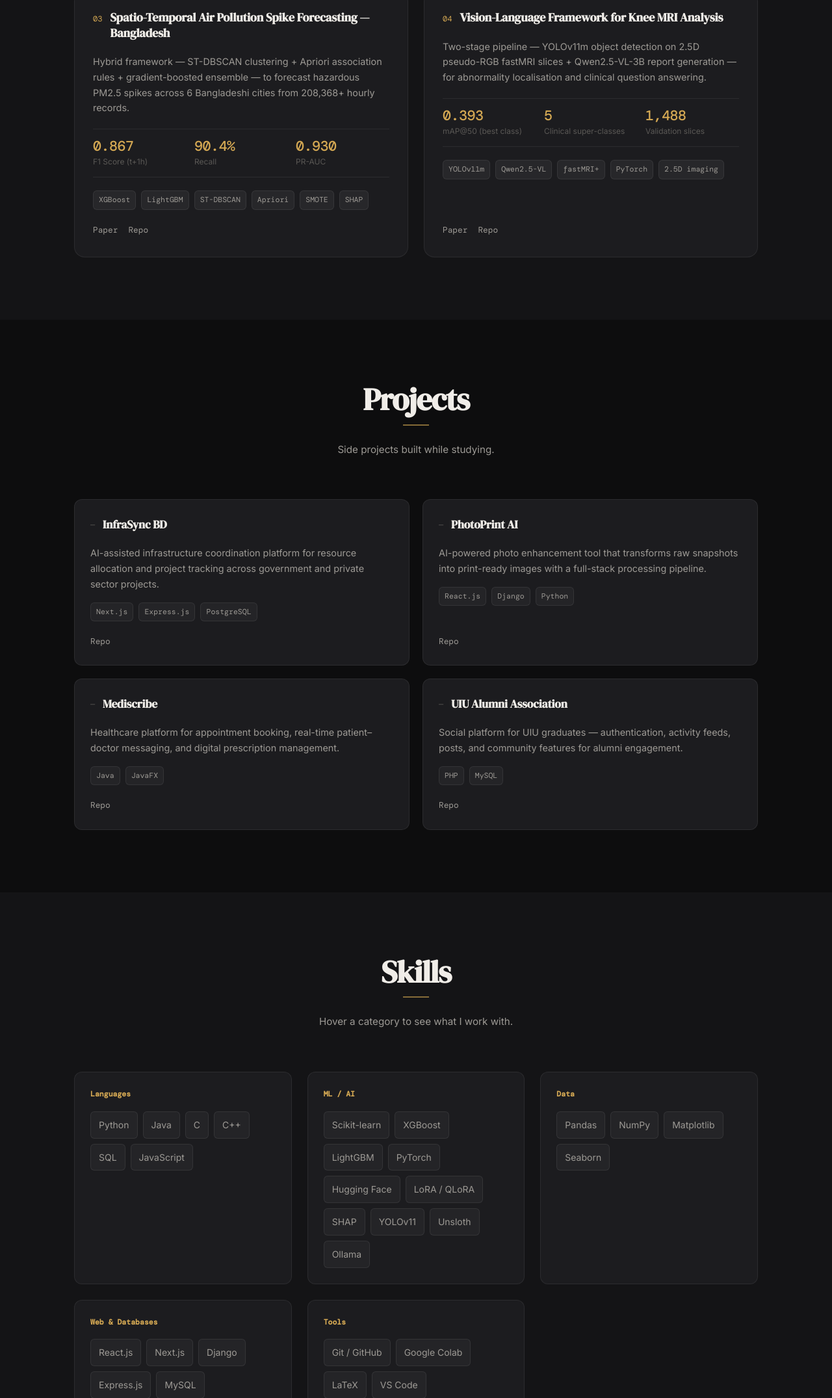
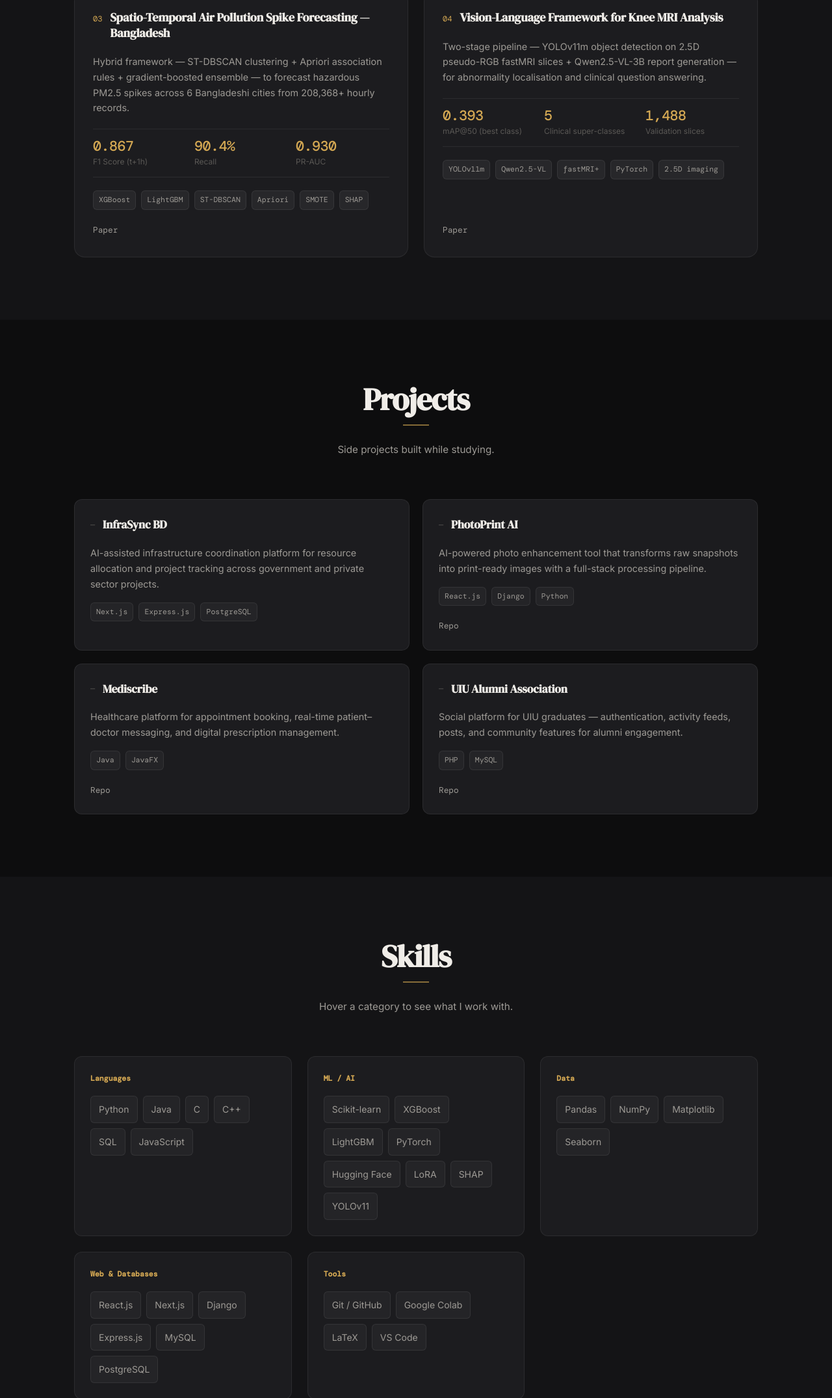
Before and after one commit to mollaomar991/mollaomar, a plain HTML site: page index.html in a window 1280 px wide. Shown: the part 2132-4283 px from the top of the page at 65% size. Drawn offline with nearby package versions, Linux system fonts and the light colour scheme.

Commit message:
Update project repo links and clean up skills

```diff
--- a/index.html
+++ b/index.html
@@ -172,7 +172,7 @@
           </ul>
           <footer class="card-links">
             <a href="papers/stress-prediction.pdf" target="_blank" rel="noopener noreferrer" class="card-link">Paper</a>
-            <!-- TODO -->
+
 
           </footer>
         </article>
@@ -213,8 +213,7 @@
           <footer class="card-links">
             <a href="papers/bangla-prompt-injection.pdf" target="_blank" rel="noopener noreferrer"
               class="card-link">Paper</a>
-            <!-- TODO -->
-            <a href="#" class="card-link">Repo</a>
+
           </footer>
         </article>
 
@@ -254,8 +253,6 @@
           <footer class="card-links">
             <a href="papers/air-pollution-forecasting.pdf" target="_blank" rel="noopener noreferrer"
               class="card-link">Paper</a>
-            <!-- TODO -->
-            <a href="#" class="card-link">Repo</a>
           </footer>
         </article>
 
@@ -293,8 +290,6 @@
           </ul>
           <footer class="card-links">
             <a href="papers/knee-mri.pdf" target="_blank" rel="noopener noreferrer" class="card-link">Paper</a>
-            <!-- TODO -->
-            <a href="#" class="card-link">Repo</a>
           </footer>
         </article>
 
@@ -325,8 +320,7 @@
             <li>PostgreSQL</li>
           </ul>
           <footer class="project-footer">
-            <!-- TODO -->
-            <a href="#" class="card-link">Repo</a>
+
           </footer>
         </article>
 
@@ -345,8 +339,7 @@
             <li>Python</li>
           </ul>
           <footer class="project-footer">
-            <!-- TODO -->
-            <a href="#" class="card-link">Repo</a>
+            <a href="https://github.com/mollaomar991/phototoprint" class="card-link">Repo</a>
           </footer>
         </article>
 
@@ -364,8 +357,7 @@
             <li>JavaFX</li>
           </ul>
           <footer class="project-footer">
-            <!-- TODO -->
-            <a href="#" class="card-link">Repo</a>
+            <a href="https://github.com/mollaomar991/Mediscribe" class="card-link">Repo</a>
           </footer>
         </article>
 
@@ -383,8 +375,7 @@
             <li>MySQL</li>
           </ul>
           <footer class="project-footer">
-            <!-- TODO -->
-            <a href="#" class="card-link">Repo</a>
+            <a href="https://github.com/mollaomar991/UIU_ALumni_Association" class="card-link">Repo</a>
           </footer>
         </article>
 
@@ -420,11 +411,9 @@
             <li class="skill-tag" tabindex="0">LightGBM</li>
             <li class="skill-tag" tabindex="0">PyTorch</li>
             <li class="skill-tag" tabindex="0">Hugging Face</li>
-            <li class="skill-tag" tabindex="0">LoRA / QLoRA</li>
+            <li class="skill-tag" tabindex="0">LoRA</li>
             <li class="skill-tag" tabindex="0">SHAP</li>
             <li class="skill-tag" tabindex="0">YOLOv11</li>
-            <li class="skill-tag" tabindex="0">Unsloth</li>
-            <li class="skill-tag" tabindex="0">Ollama</li>
           </ul>
         </div>
 
@@ -511,7 +500,8 @@
           <li>
             <a href="tel:+8801410083516" class="contact-social-link">
               <svg width="20" height="20" viewBox="0 0 24 24" fill="currentColor" aria-hidden="true">
-                <path d="M6.62 10.79a15.053 15.053 0 006.59 6.59l2.2-2.2a1 1 0 011.01-.24c1.12.37 2.33.57 3.58.57a1 1 0 011 1V20a1 1 0 01-1 1C9.61 21 3 14.39 3 6a1 1 0 011-1h3.5a1 1 0 011 1c0 1.25.2 2.45.57 3.57a1 1 0 01-.25 1.02l-2.2 2.2z"/>
+                <path
+                  d="M6.62 10.79a15.053 15.053 0 006.59 6.59l2.2-2.2a1 1 0 011.01-.24c1.12.37 2.33.57 3.58.57a1 1 0 011 1V20a1 1 0 01-1 1C9.61 21 3 14.39 3 6a1 1 0 011-1h3.5a1 1 0 011 1c0 1.25.2 2.45.57 3.57a1 1 0 01-.25 1.02l-2.2 2.2z" />
               </svg>
               +880 1410 083516
             </a>
```
